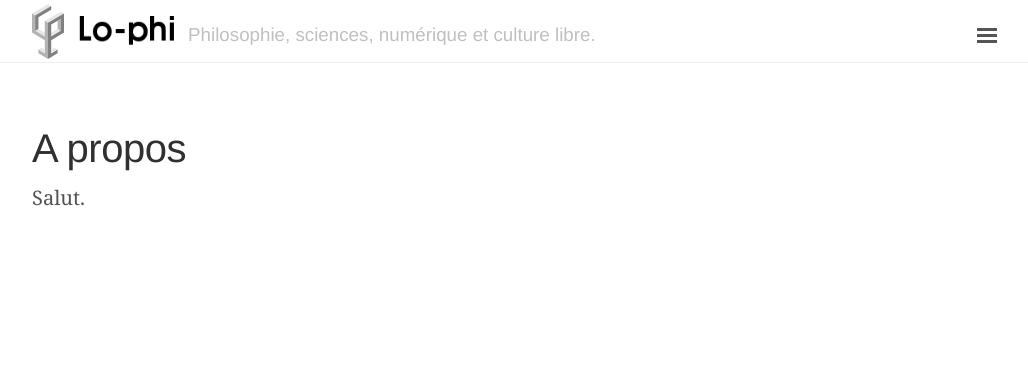
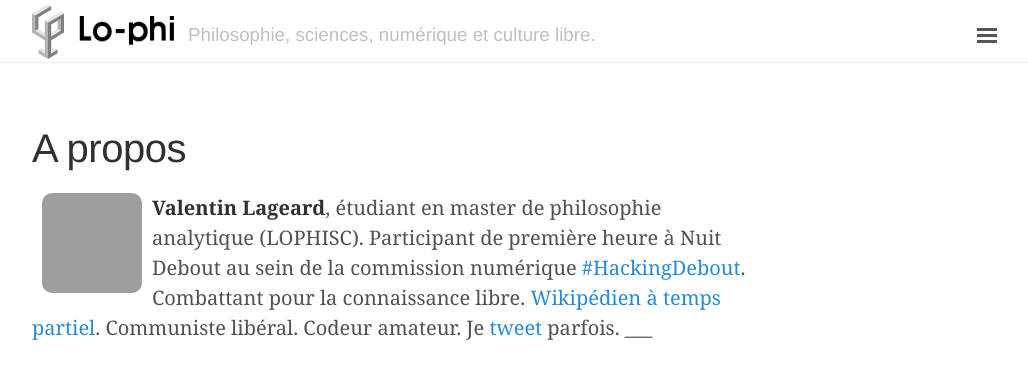
Before and after one commit to valentinlageard/valentinlageard.github.io, a Jekyll site: the page built from about.md, in a window 1280 px wide. Shown: the top 379 px of the page, without its empty margins (248-1276 px from the left). Built offline with Jekyll 4.4.1, drawn with Linux system fonts in a browser that asks for light colours; grey boxes are pictures that could not be loaded.

Commit message:
Update about.md

```diff
--- a/about.md
+++ b/about.md
@@ -2,5 +2,8 @@
 layout: page
 title: A propos
 ---
+<img src="https://avatars3.githubusercontent.com/u/17970152" width=100 style="border-radius:10px; float:left; margin:10px">
 
-Salut.
+**Valentin Lageard**, étudiant en master de philosophie analytique (LOPHISC).
+Participant de première heure à Nuit Debout au sein de la commission numérique [#HackingDebout](https://wiki.nuitdebout.fr/wiki/Villes/Paris/Numérique). Combattant pour la connaissance libre. [Wikipédien à temps partiel](https://fr.wikipedia.org/wiki/Utilisateur:ValentinLageard). Communiste libéral. Codeur amateur. Je [tweet](https://twitter.com/valentinlageard) parfois.
+___
```
